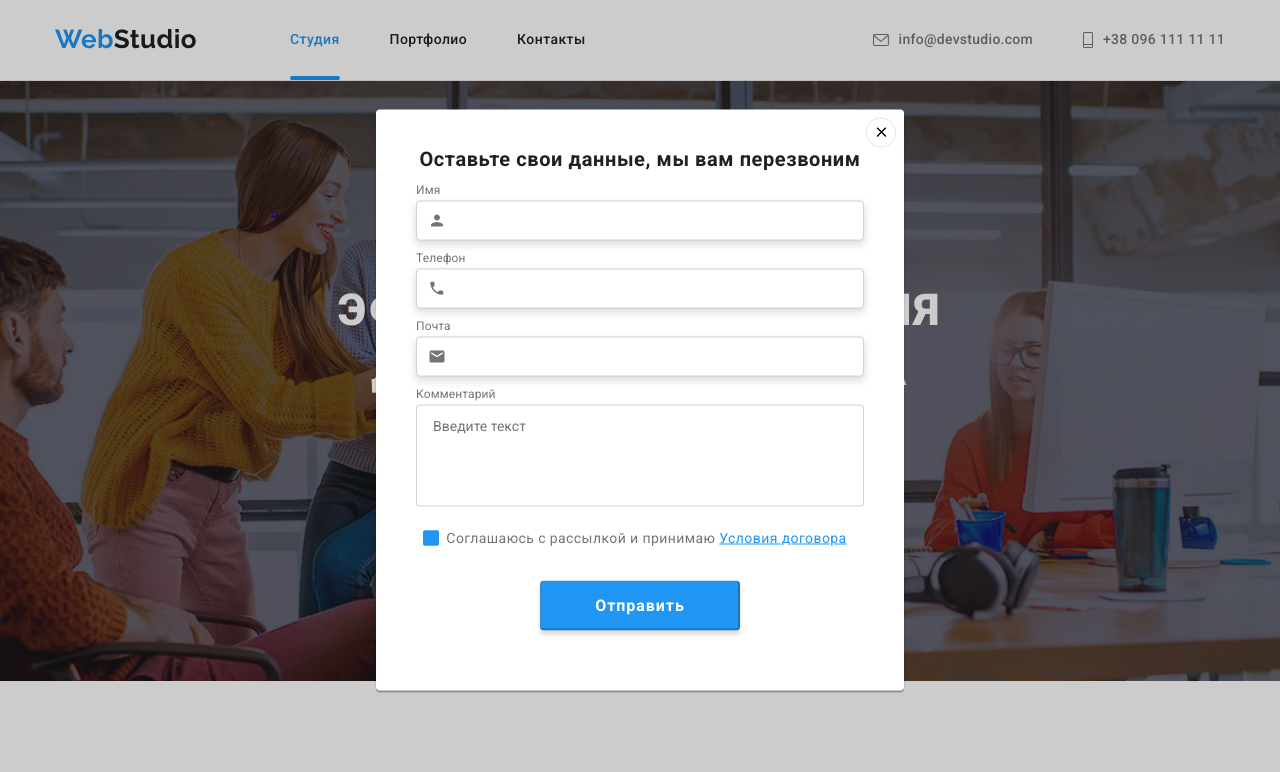
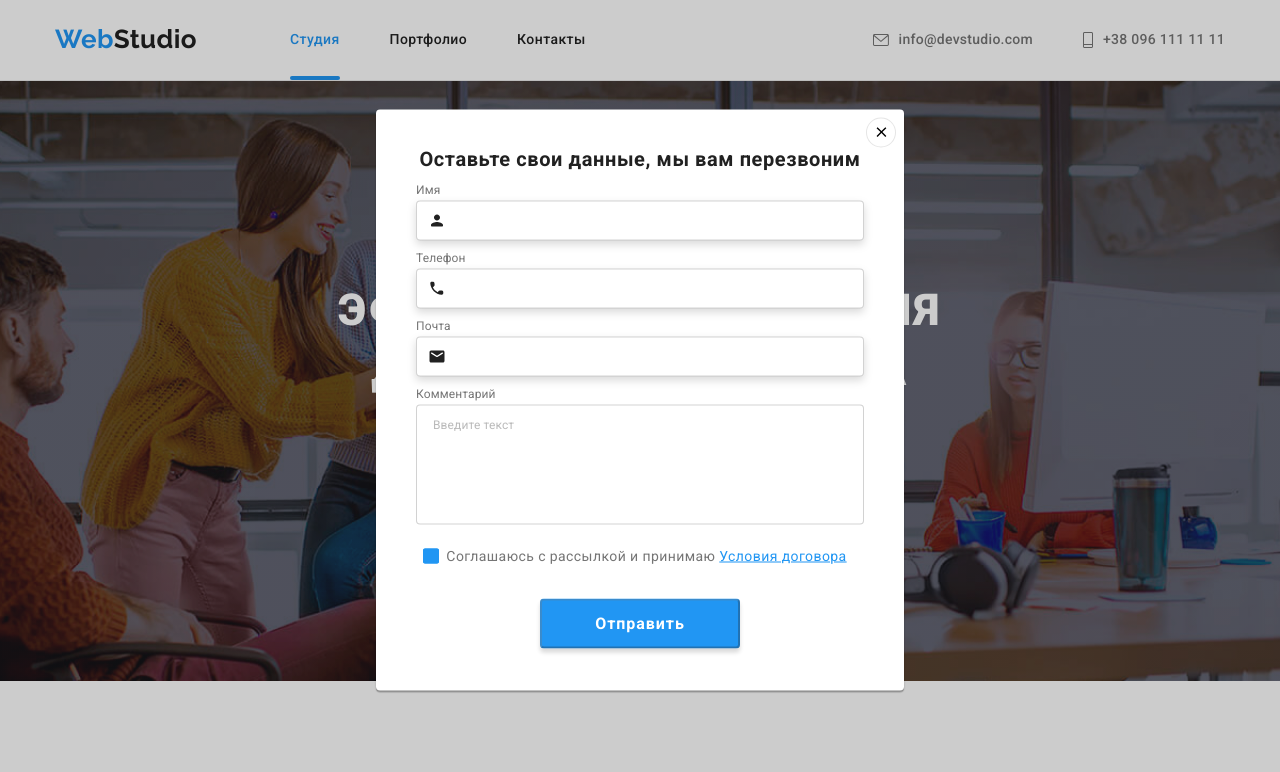
Before and after one commit to Elizaveta91/goit-markup-hw-06, a plain HTML site: page index.html in a window 1280 px wide. Both pictures are taken after a click on the button "Заказать услугу". Shown: the top 772 px of the page. Drawn offline with nearby package versions, Linux system fonts and the light colour scheme.

Commit message:
Ще трохи внесла правки

```diff
--- a/css/style.css
+++ b/css/style.css
@@ -309,7 +309,7 @@ textarea:focus {
     flex-direction: column;
     margin-bottom: 20px;
     width: 448px;
-    height: 120px;
+    height: 138px;
 }
 
 textarea {
@@ -321,12 +321,19 @@ textarea {
     transition: var(--anim);
     resize: none;
 }
+.data-comment textarea::placeholder {
+    font-weight: 400;
+    font-size: 12px;
+    line-height: 1.17;
+    letter-spacing: 0.01em;
+    color: rgba(117, 117, 117, 0.5);
+}
 
 .svg-icon {
     position: absolute;
     left: 12px;
     bottom: 11px;
-    fill: currentColor;
+    fill: var(--title-text-color);
 }
 
 .input-icon:focus ~ .svg-icon {
@@ -386,7 +393,6 @@ textarea {
     cursor: pointer;
     transition: var(--anim);
 }
-
 
 
 /* Секція особливості */
```
